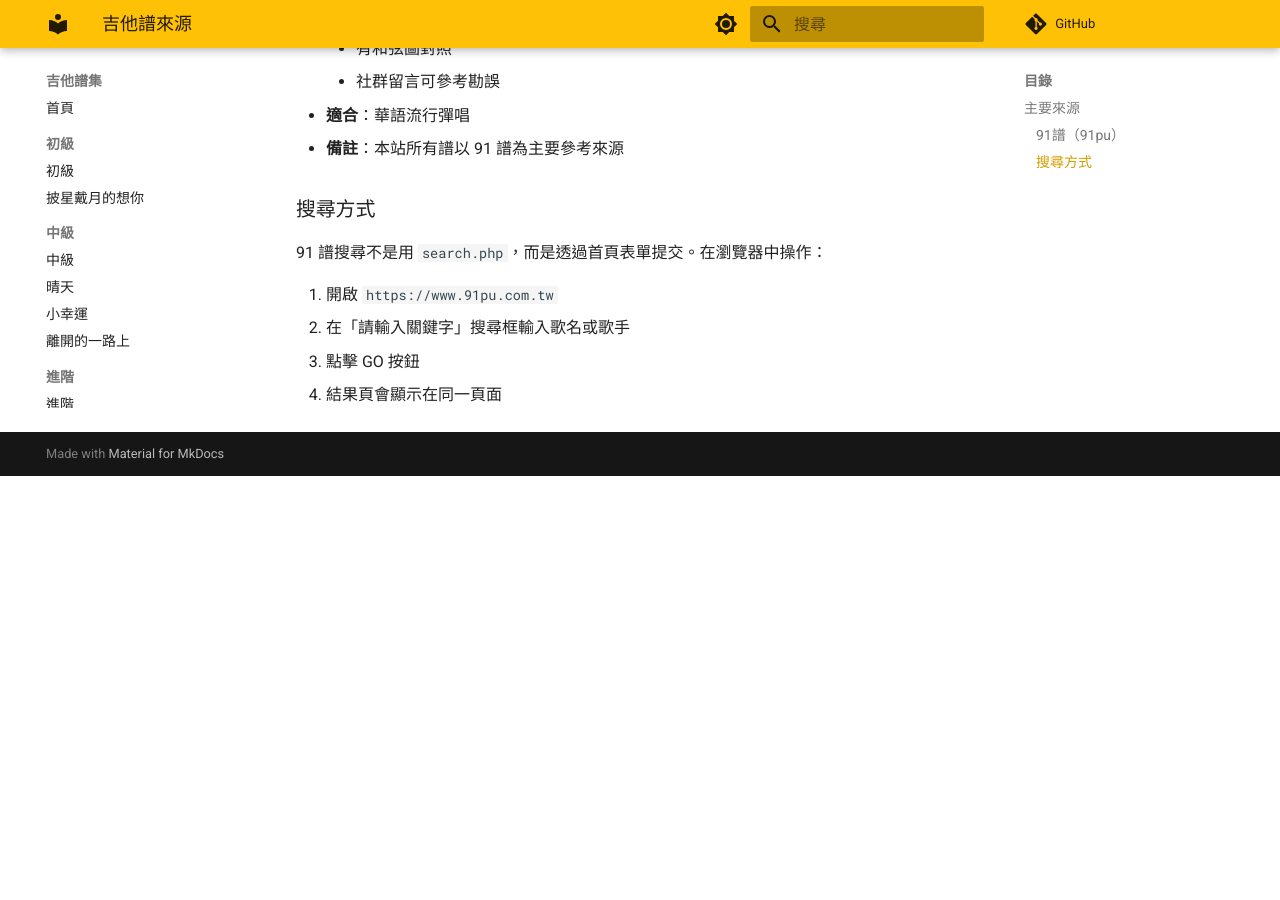
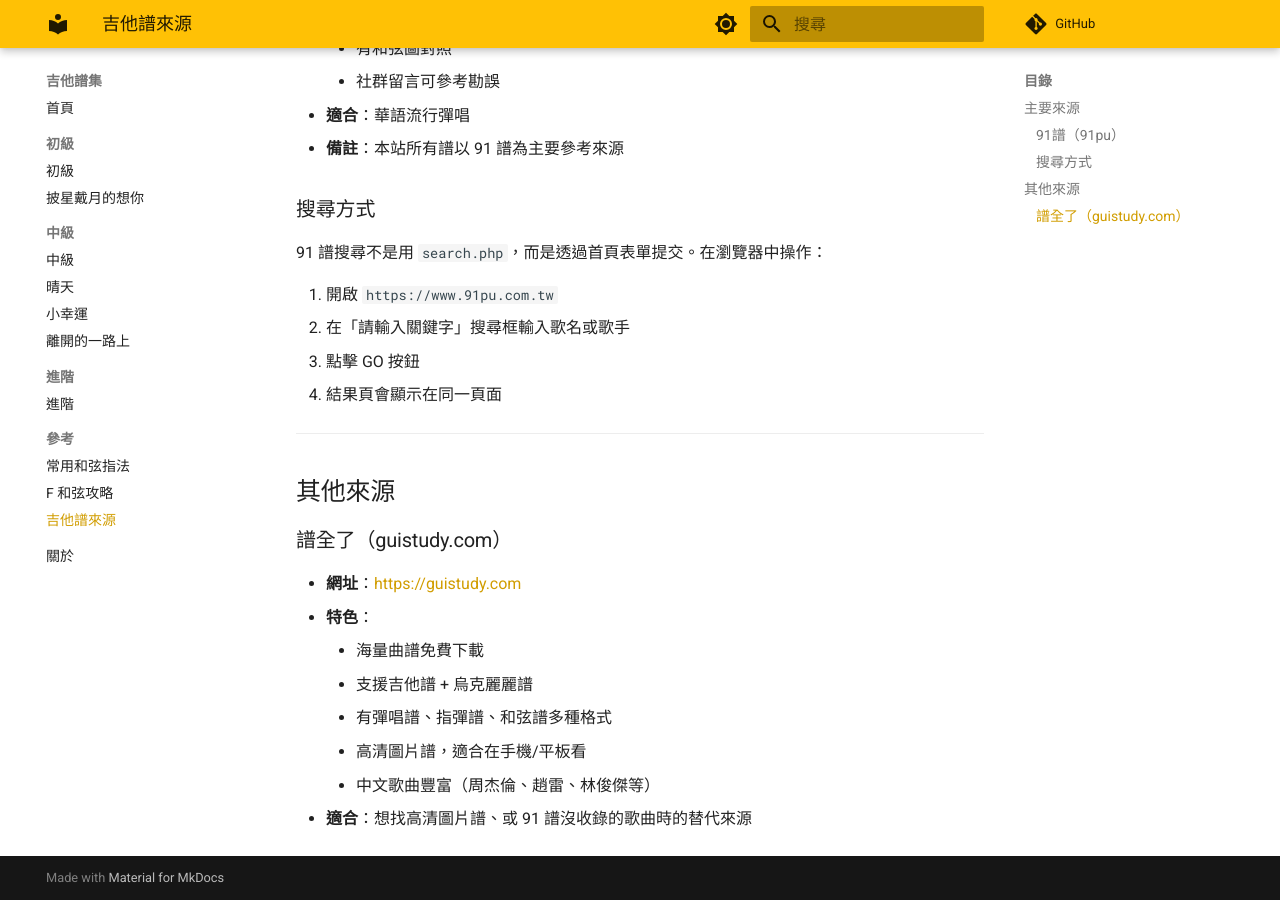
Before and after one commit to justmaker/guitar-scores, an MkDocs documentation site: the page built from docs/reference/sources.md, in a window 1280 px wide and 900 px high, scrolled down 513 px. Built offline with MkDocs 1.6.1 and Material for MkDocs 9.7.7, drawn with Linux system fonts in a browser that asks for light colours; comment, search, counter and statistics services are not loaded; before the commit the page ends 989 px from its top, so only the background shows below that.

Commit message:
docs: 新增譜全了(guistudy.com)來源

```diff
--- a/docs/reference/sources.md
+++ b/docs/reference/sources.md
@@ -29,3 +29,18 @@
 2. 在「請輸入關鍵字」搜尋框輸入歌名或歌手
 3. 點擊 GO 按鈕
 4. 結果頁會顯示在同一頁面
+
+---
+
+## 其他來源
+
+### 譜全了（guistudy.com）
+
+- **網址**：[https://guistudy.com](https://guistudy.com)
+- **特色**：
+    - 海量曲譜免費下載
+    - 支援吉他譜 + 烏克麗麗譜
+    - 有彈唱譜、指彈譜、和弦譜多種格式
+    - 高清圖片譜，適合在手機/平板看
+    - 中文歌曲豐富（周杰倫、趙雷、林俊傑等）
+- **適合**：想找高清圖片譜、或 91 譜沒收錄的歌曲時的替代來源
```
